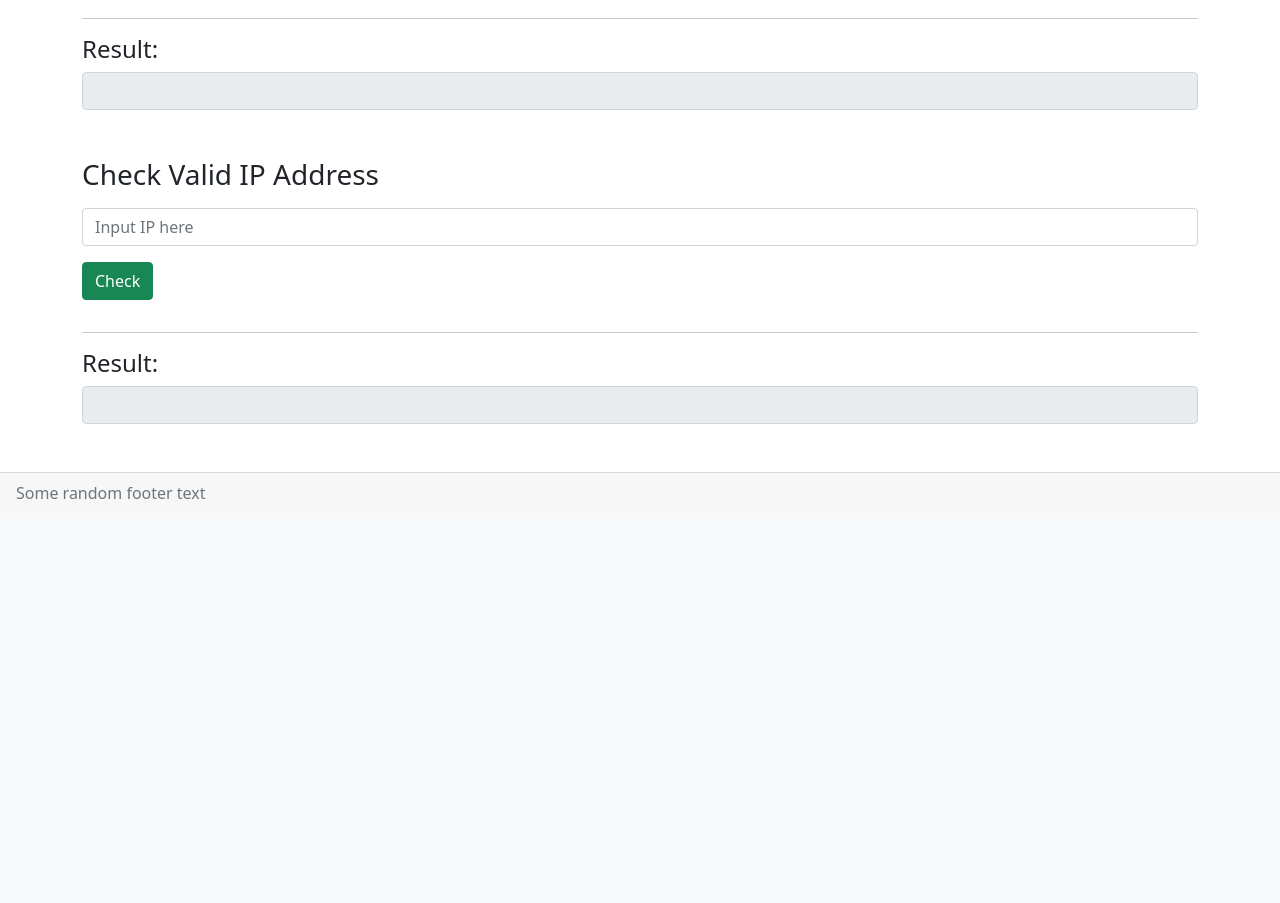
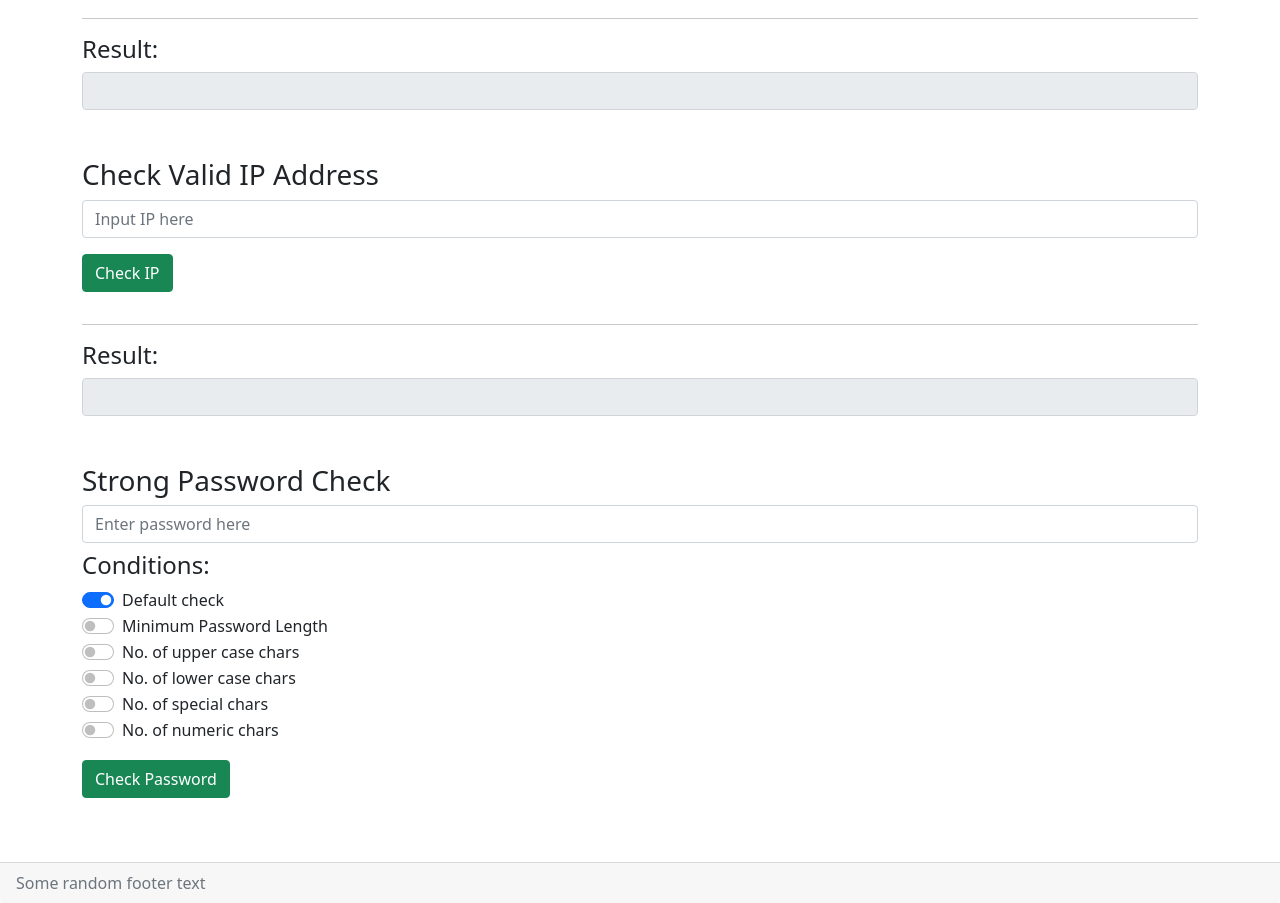
Before and after one commit to advanced-bencoding/handysite, a Django app: page /regexchecker/ in a window 1280 px wide. Shown: the part 386-1289 px from the top of the page. Before the commit the page ends 885 px from the top, so only its background shows below. Run offline with Django 3.2, Linux system fonts and the light colour scheme.

Commit message:
added functional buttons for passcheck features

```diff
--- a/regexchecker/static/regexchecker/regex.js
+++ b/regexchecker/static/regexchecker/regex.js
@@ -6,31 +6,75 @@ const ip = document.getElementById("ip");
 const ipCheck = document.getElementById("ip-submit");
 const ipResult = document.getElementById("ip-result");
 
-customSubmit.addEventListener("click", ()=>{
+const def = document.getElementById("check-default");
+def.checked = true;
+const length = document.getElementById("check-length");
+const upper = document.getElementById("check-upper");
+const lower = document.getElementById("check-lower");
+const special = document.getElementById("check-special");
+const numeric = document.getElementById("check-numeric");
+
+customSubmit.addEventListener("click", () => {
   const myString = customString.value;
   const caseFlag = document.getElementById("ignore-case").checked;
   const globalFlag = document.getElementById("global").checked;
   let myRegex;
   let result;
-    if(caseFlag || globalFlag){
+  if (caseFlag || globalFlag) {
     let flag = "";
-        if(caseFlag){
-            flag+="i";
+    if (caseFlag) {
+      flag += "i";
     }
-        if(globalFlag){
-            flag+="g";
+    if (globalFlag) {
+      flag += "g";
     }
     myRegex = new RegExp(customRegex.value, flag);
-    }
-    else{
+  } else {
     myRegex = new RegExp(customRegex.value);
   }
 
   customResult.value = myRegex.test(myString);
-})
+});
 
-ipCheck.addEventListener("click", ()=>{
+ipCheck.addEventListener("click", () => {
   const myIP = ip.value;
-    const regex = /^([2][5][0-5]|[2][0-4][0-9]|[1][0-9][0-9]|[1-9][0-9]|[0-9])[.]([2][5][0-5]|[2][0-4][0-9]|[1][0-9][0-9]|[1-9][0-9]|[0-9])[.]([2][5][0-5]|[2][0-4][0-9]|[1][0-9][0-9]|[1-9][0-9]|[0-9])[.]([2][5][0-5]|[2][0-4][0-9]|[1][0-9][0-9]|[1-9][0-9]|[0-9])$/;
+  const regex =
+    /^([2][5][0-5]|[2][0-4][0-9]|[1][0-9][0-9]|[1-9][0-9]|[0-9])[.]([2][5][0-5]|[2][0-4][0-9]|[1][0-9][0-9]|[1-9][0-9]|[0-9])[.]([2][5][0-5]|[2][0-4][0-9]|[1][0-9][0-9]|[1-9][0-9]|[0-9])[.]([2][5][0-5]|[2][0-4][0-9]|[1][0-9][0-9]|[1-9][0-9]|[0-9])$/;
   ipResult.value = regex.test(myIP);
-})
+});
+
+def.addEventListener("click", () => {
+  if (def.checked) {
+    length.checked = false;
+    upper.checked = false;
+    lower.checked = false;
+    special.checked = false;
+    numeric.checked = false;
+  }
+});
+
+length.addEventListener("click", () => {
+  defstatus();
+});
+
+upper.addEventListener("click", () => {
+  defstatus();
+});
+
+lower.addEventListener("click", () => {
+  defstatus();
+});
+
+special.addEventListener("click", () => {
+  defstatus();
+});
+
+numeric.addEventListener("click", () => {
+  defstatus();
+});
+
+const defstatus = () => {
+  if (def.checked) {
+    def.checked = false;
+  }
+};
--- a/regexchecker/templates/regexchecker/regex.html
+++ b/regexchecker/templates/regexchecker/regex.html
@@ -22,12 +22,44 @@
 </div>
 
 <div class="my-5">
-    <h3 class="mb-3">Check Valid IP Address</h3>
+    <h3 >Check Valid IP Address</h3>
     <input type="text" id="ip" class="form-control" placeholder="Input IP here">
-    <button id="ip-submit" class="btn btn-success my-3">Check</button>
+    <button id="ip-submit" class="btn btn-success my-3">Check IP</button>
     <hr class="mb-3">
     <h4>Result:</h4>
     <input type="text" id="ip-result" class="form-control" disabled>
 </div>
+
+<div class="my-5">
+    <h3>Strong Password Check</h3>
+    <input type="password" id="password" class="form-control my-2" placeholder="Enter password here">
+    <h4>Conditions:</h4>
+    <div class="form-check form-switch">
+        <input class="form-check-input" type="checkbox" id="check-default">
+        <label class="form-check-label" for="flexSwitchCheckDefault">Default check</label>
+    </div>
+    <div class="form-check form-switch">
+        <input class="form-check-input" type="checkbox" id="check-length">
+        <label class="form-check-label" for="flexSwitchCheckDefault">Minimum Password Length</label>
+    </div>
+    <div class="form-check form-switch">
+        <input class="form-check-input" type="checkbox" id="check-upper">
+        <label class="form-check-label" for="flexSwitchCheckDefault">No. of upper case chars</label>
+    </div>
+    <div class="form-check form-switch">
+        <input class="form-check-input" type="checkbox" id="check-lower">
+        <label class="form-check-label" for="flexSwitchCheckDefault">No. of lower case chars</label>
+    </div>
+    <div class="form-check form-switch">
+        <input class="form-check-input" type="checkbox" id="check-special">
+        <label class="form-check-label" for="flexSwitchCheckDefault">No. of special chars</label>
+    </div>
+    <div class="form-check form-switch">
+        <input class="form-check-input" type="checkbox" id="check-numeric">
+        <label class="form-check-label" for="flexSwitchCheckDefault">No. of numeric chars</label>
+    </div>
+    <button id="password-submit" class="btn btn-success my-3">Check Password</button>
+</div>
+
 <script src="{% static 'regexchecker/regex.js' %}"></script>
 {% endblock %}
```
Lines whose indentation alone changed are shown as unchanged.
